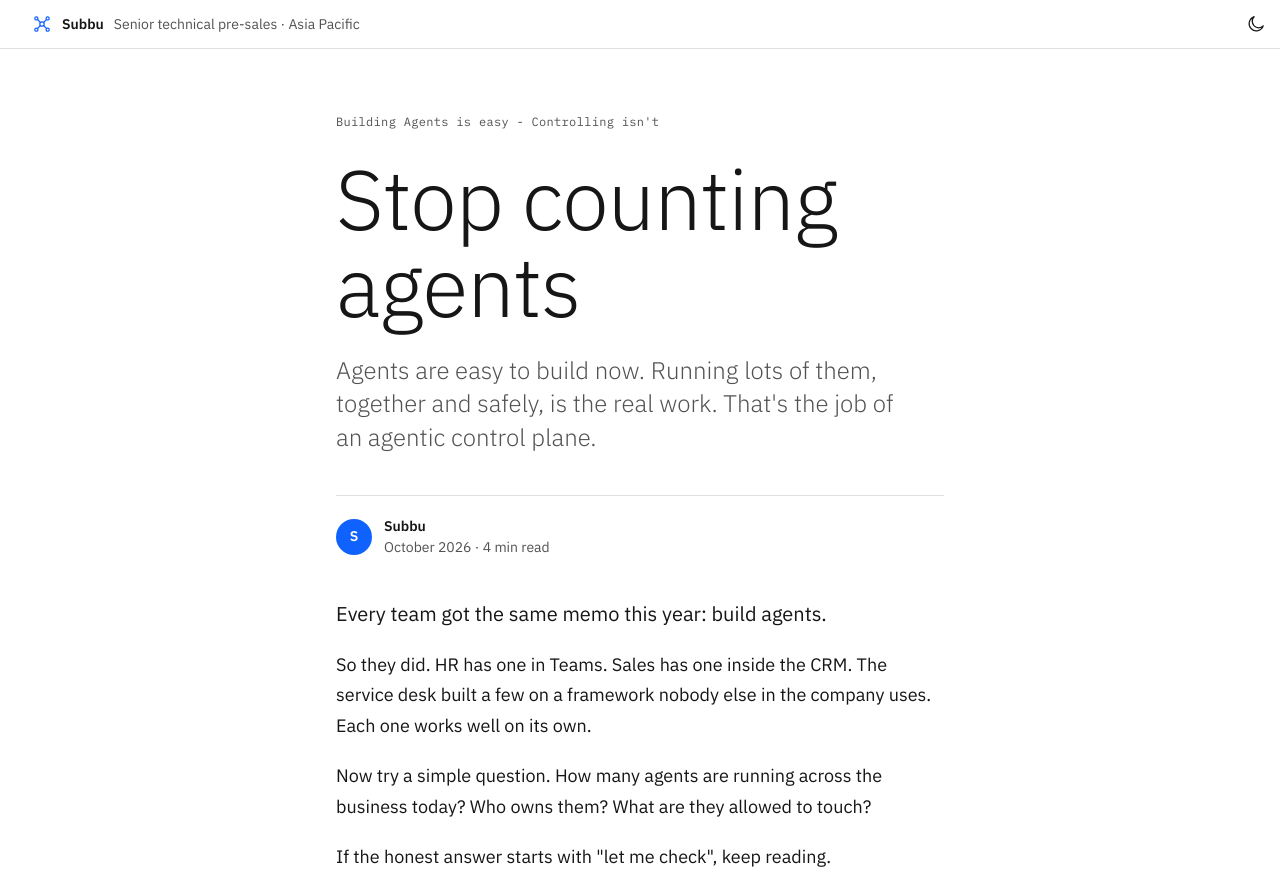
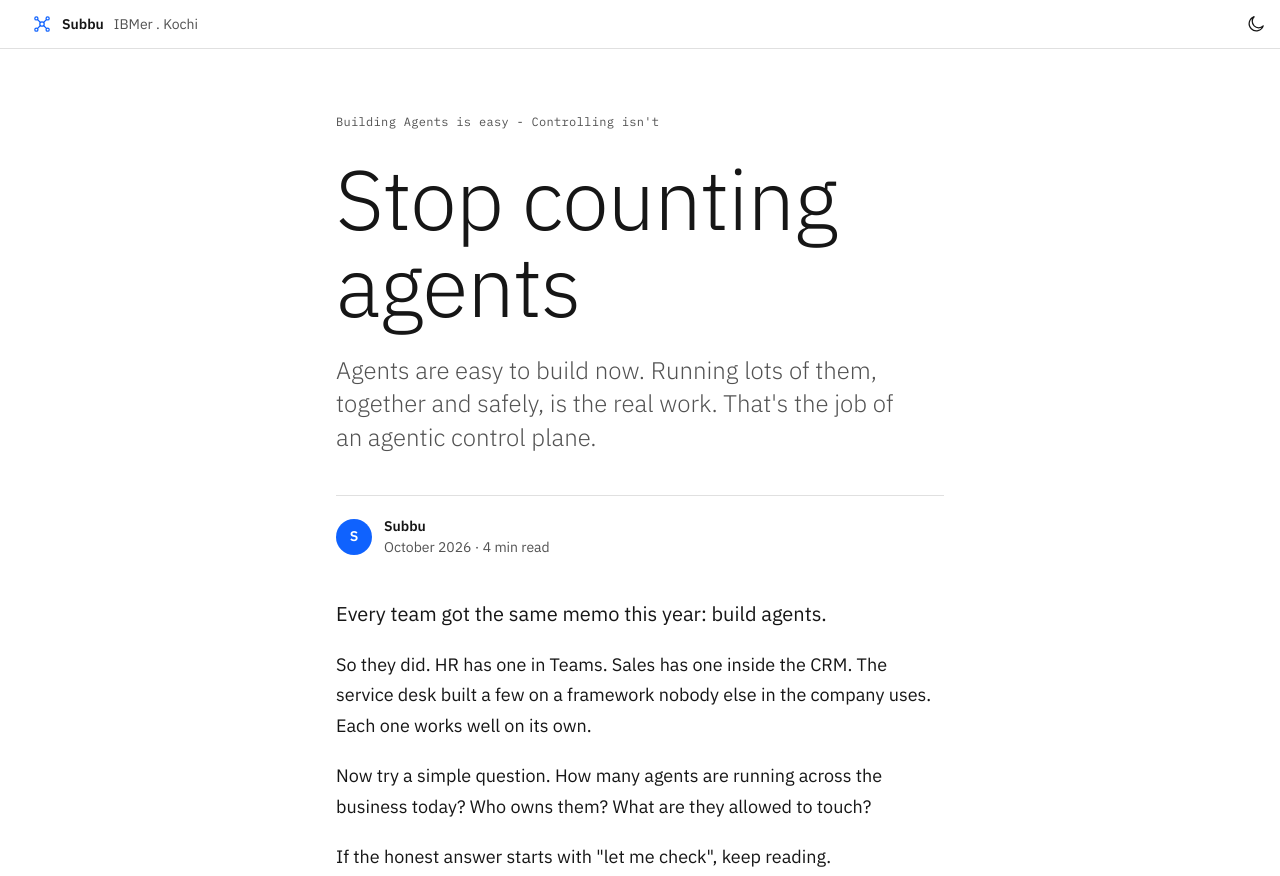
Before and after one commit to subramaniamj/agentic-control-plane, a plain HTML site: page index.html in a window 1280 px wide. Shown: the top 876 px of the page. Drawn offline with Linux system fonts and the light colour scheme.

Commit message:
Update index.html

```diff
--- a/index.html
+++ b/index.html
@@ -57,7 +57,7 @@
   <div class="masthead__inner">
     <div class="masthead__brand">
       <svg class="mark" aria-hidden="true"><use href="#i-network"/></svg>
-      <strong>Subbu</strong><span>Senior technical pre-sales<span class="hide-sm"> · Asia Pacific</span></span>
+      <strong>Subbu</strong><span>IBMer<span class="hide-sm"> .  Kochi</span></span>
     </div>
     <button class="icon-btn" id="theme-toggle" type="button" aria-label="Switch to dark theme">
       <svg class="i-moon" aria-hidden="true"><use href="#i-moon"/></svg>
```
